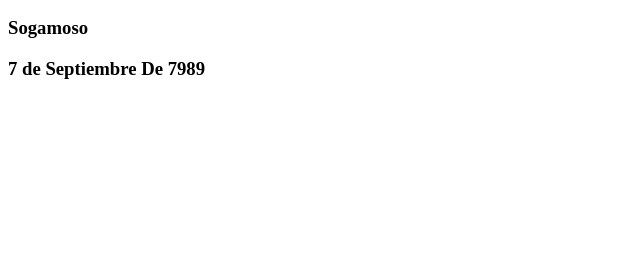
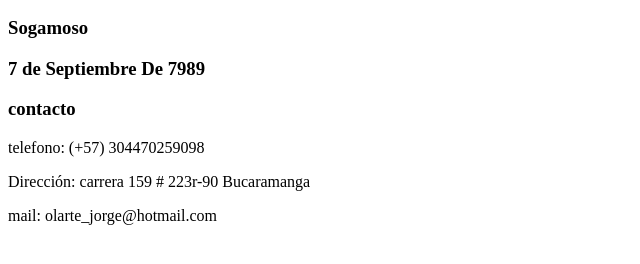
Before and after one commit to jorgeOD/FundamentosHtml-hojadevida-jorge-olarte, a plain HTML site: page html/educacion.htm in a window 1280 px wide. Shown: the part 222-486 px from the top of the page, without its empty margins (0-640 px from the left). Drawn offline with Linux system fonts and the light colour scheme.

Commit message:
agrega pie de paginas a los html index, educacion,experiencia

```diff
--- a/html/educacion.htm
+++ b/html/educacion.htm
@@ -25,5 +25,12 @@
 	<h2>Jorge Olarte</h2>
 	<h3>Sogamoso</h3>
 	<h3>7 de Septiembre De 7989</h3>
+	<!--Pie de pagina -->
+	<footer>
+		<h3>contacto</h3>
+		<p>telefono: (+57) 304470259098</p>
+		<p>Dirección: carrera 159 # 223r-90 Bucaramanga </p>
+		<p>mail: olarte_jorge@hotmail.com</p>
+	</footer>
 </body>
 </html>
```
Also changed, not shown: html/experiencia.html (+7 -0 lines), index.html (+7 -0 lines).
